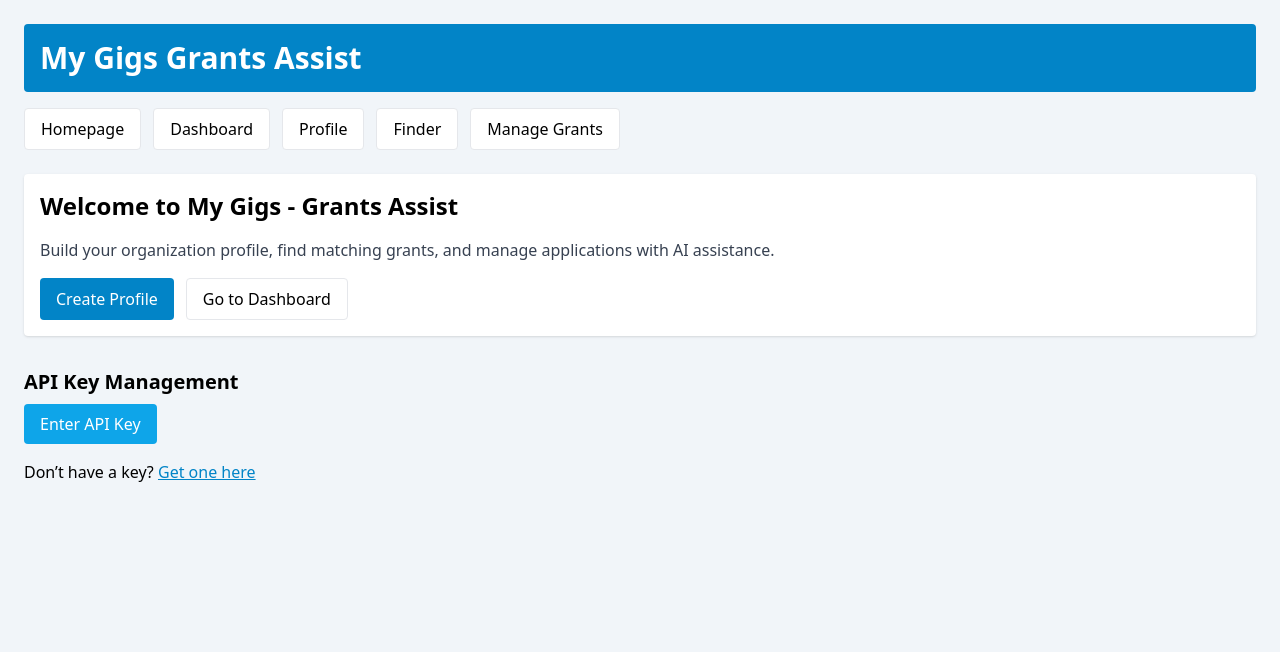
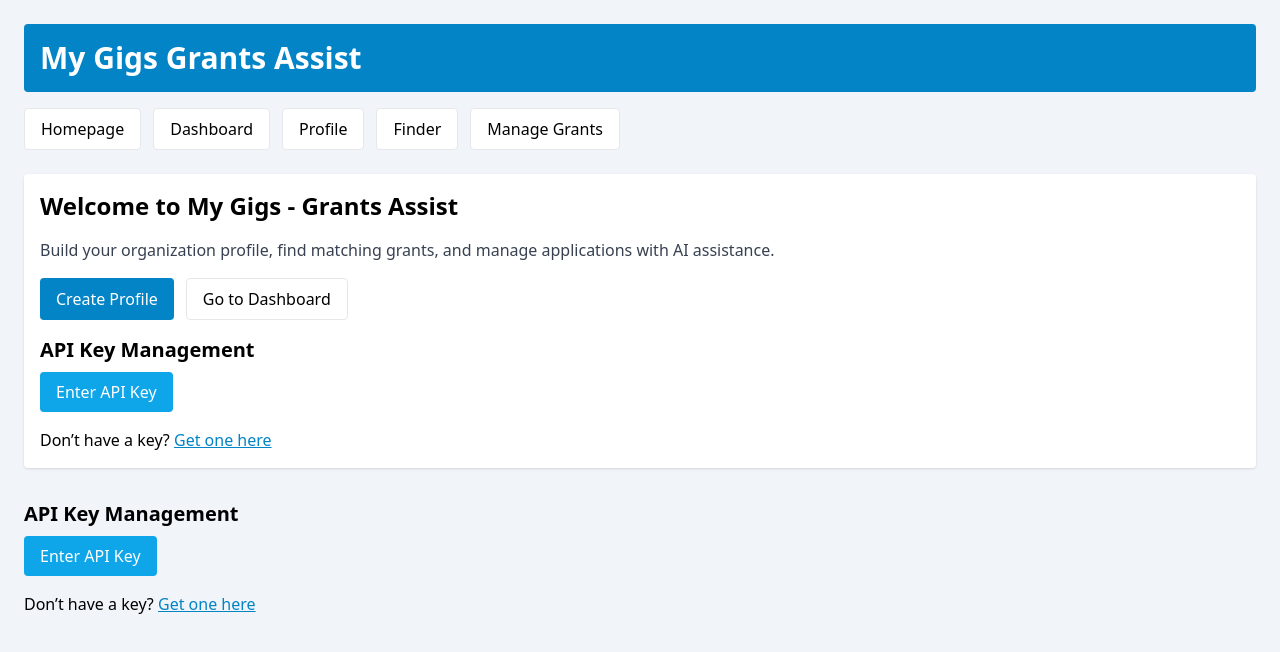
Before and after one commit to dvdlgilbert/My-Gigs-Grants-Assist, a React (Create React App) app: page / in a window 1280 px wide. Shown: the top 652 px of the page. Built offline with nearby package versions, Linux system fonts and the light colour scheme.

Commit message:
Move API Key Management from App to Homepage only

```diff
--- a/src/App.tsx
+++ b/src/App.tsx
@@ -46,6 +46,7 @@ const App: React.FC = () => {
       profilePresent={!!profile}
       onCreateProfile={() => setView("profile")}
       onGoDashboard={() => setView("dashboard")}
+      onShowApiKey={() => setShowApiKeyInput(true)}
     />
   )}
   {view === "dashboard" && <Dashboard />}
--- a/src/Home.tsx
+++ b/src/Home.tsx
@@ -7,7 +7,7 @@ interface HomeProps {
   onGoDashboard: () => void;
 }
 
-const Home: React.FC<HomeProps> = ({ profilePresent, onCreateProfile, onGoDashboard }) => {
+const Home: React.FC<HomeProps> = ({ profilePresent, onCreateProfile, onGoDashboard, onShowApiKey }) => {
   return (
     <div className="space-y-4">
       <h2 className="text-2xl font-semibold">Welcome to My Gigs - Grants Assist</h2>
@@ -28,6 +28,28 @@ const Home: React.FC<HomeProps> = ({ profilePresent, onCreateProfile, onGoDashbo
           Go to Dashboard
         </button>
       </div>
+
+      {/* API Key Management only on Homepage */}
+      <section className="mt-8">
+        <h3 className="text-xl font-semibold mb-2">API Key Management</h3>
+        <button
+          className="px-4 py-2 bg-brand-accent text-white rounded hover:bg-brand-dark"
+          onClick={onShowApiKey}
+        >
+          Enter API Key
+        </button>
+        <p className="mt-4">
+          Don’t have a key?{" "}
+          <a
+            href="https://aistudio.google.com/app/apikey"
+            target="_blank"
+            rel="noreferrer"
+            className="text-brand-primary underline hover:text-brand-dark"
+          >
+            Get one here
+          </a>
+        </p>
+      </section>
     </div>
   );
 };
```
Lines whose indentation alone changed are shown as unchanged.
